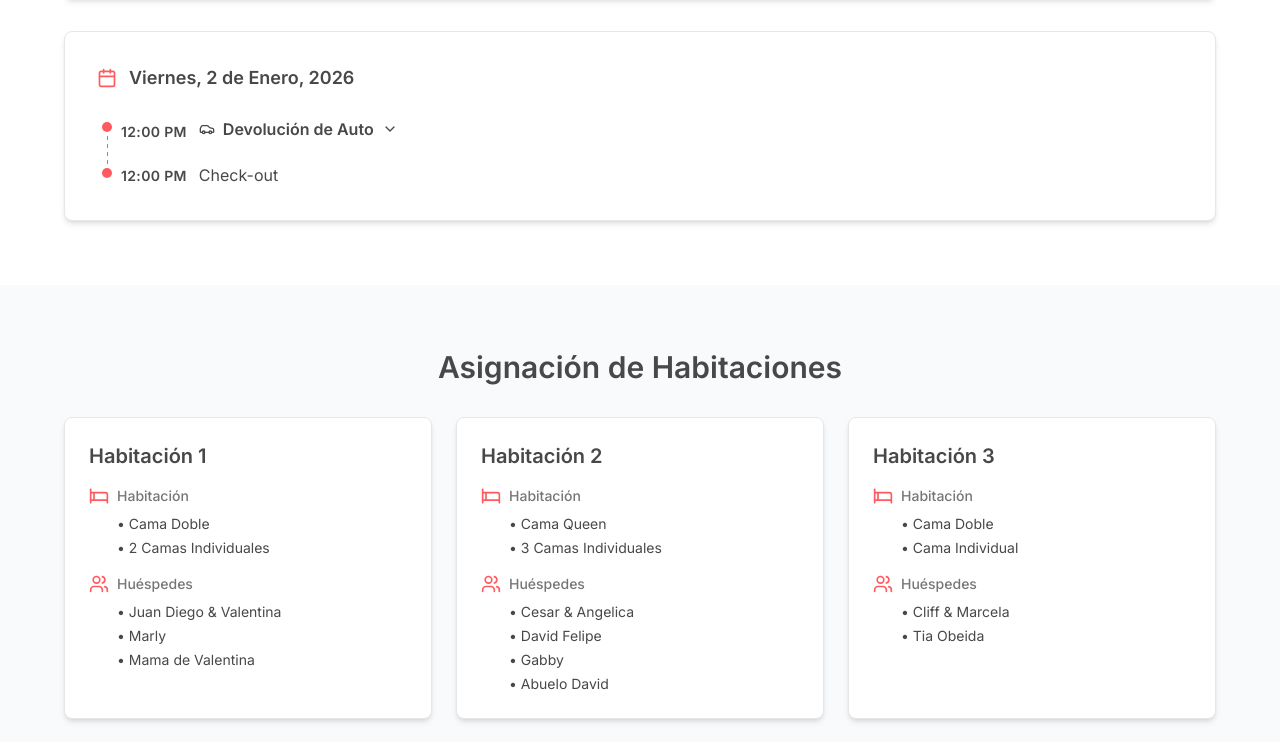
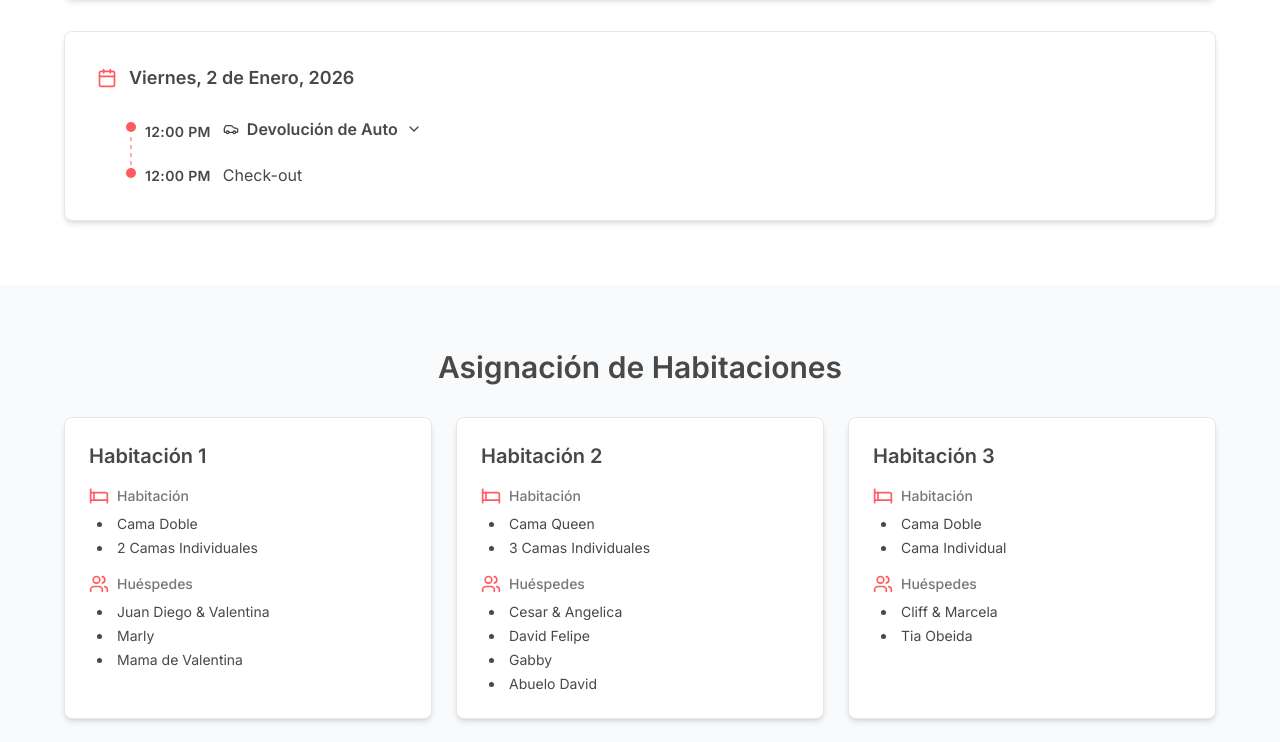
Before and after one commit to jzuluaga3/villa-de-leyva, a Next.js app: page / in a window 1280 px wide. Shown: the part 1938-2680 px from the top of the page. Built offline with nearby package versions, Linux system fonts and the light colour scheme; no server answers.

Commit message:
Fix bullet styling and alignment on desktop
- Replace manual bullets with CSS list styling in RoomAssignments component
- Fix bullet alignment and dashed line connection in Itinerary component
- Add proper spacing for desktop view

```diff
--- a/components/Itinerary.tsx
+++ b/components/Itinerary.tsx
@@ -79,7 +79,7 @@ export function Itinerary() {
   };
 
   return (
-    <section className="py-16 px-4">
+    <section className="pt-8 pb-8 md:py-16 px-4">
       <div className="max-w-6xl mx-auto">
         <div className="mb-8">
           <h2 className="text-3xl font-semibold text-text-primary text-center">
@@ -104,19 +104,19 @@ export function Itinerary() {
               </div>
 
               <div className="relative pl-6">
-                {/* Vertical dashed line */}
+                {/* Events with bullets */}
+                <div className="space-y-5 relative">
+                  {/* Vertical dashed line - connects through bullet centers */}
                   {day.events.length > 1 && (
                     <div
-                    className="absolute left-[10px] top-2 bottom-2 w-[1px] z-0"
+                      className="absolute left-[10px] top-[9px] bottom-[9px] w-[1px] z-0"
                       style={{
                         backgroundImage: 'repeating-linear-gradient(to bottom, transparent, transparent 4px, #FF5A5F 4px, #FF5A5F 8px)',
-                      backgroundSize: '1px 8px'
+                        backgroundSize: '1px 8px',
+                        transform: 'translateX(-50%)',
                       }}
                     />
                   )}
-
-                {/* Events with bullets */}
-                <div className="space-y-5">
                   {day.events.map((event, eventIndex) => {
                     const eventId = `${index}-${eventIndex}`;
                     const isExpanded = expandedRental === eventId;
@@ -125,13 +125,13 @@ export function Itinerary() {
                     return (
                       <div key={eventIndex} className="relative">
                         <div className="flex items-start gap-4">
-                          {/* Bullet point */}
-                          <div className="absolute -left-[19px] top-1.5 z-10 flex-shrink-0">
+                          {/* Bullet point - centered on line */}
+                          <div className="absolute left-[10px] top-1.5 z-10 flex-shrink-0" style={{ transform: 'translateX(-50%)' }}>
                             <div className="w-2.5 h-2.5 rounded-full bg-primary ring-2 ring-white shadow-sm" />
                           </div>
 
                           {/* Content */}
-                          <div className="flex-1">
+                          <div className="flex-1 ml-4 md:ml-6">
                             <div className="flex items-baseline gap-3 flex-wrap">
                               {event.time && (
                                 <span className="font-semibold text-text-primary text-sm tracking-wide">
--- a/components/RoomAssignments.tsx
+++ b/components/RoomAssignments.tsx
@@ -86,7 +86,7 @@ export function RoomAssignments() {
   };
 
   return (
-    <section className="py-16 px-4 bg-gray-50">
+    <section className="pt-8 pb-8 md:py-16 px-4 bg-gray-50">
       <div className="max-w-6xl mx-auto">
         <div className="mb-8">
           <h2 className="text-3xl font-semibold text-text-primary text-center">
@@ -111,10 +111,10 @@ export function RoomAssignments() {
                     {getTranslation(lang, 'bedroom')}
                   </span>
                 </div>
-                <ul className="ml-7 space-y-1">
+                <ul className="list-disc list-inside space-y-1 ml-2">
                   {room.beds.map((bed, index) => (
                     <li key={index} className="text-sm text-text-primary">
-                      • {getBedLabel(bed.type, bed.count)}
+                      {getBedLabel(bed.type, bed.count)}
                     </li>
                   ))}
                 </ul>
@@ -127,10 +127,10 @@ export function RoomAssignments() {
                     {getTranslation(lang, 'guests')}
                   </span>
                 </div>
-                <ul className="ml-7 space-y-1">
+                <ul className="list-disc list-inside space-y-1 ml-2">
                   {room.guests.map((guest, index) => (
                     <li key={index} className="text-sm text-text-primary">
-                      • {guest}
+                      {guest}
                     </li>
                   ))}
                 </ul>
```
Lines whose indentation alone changed are shown as unchanged.
